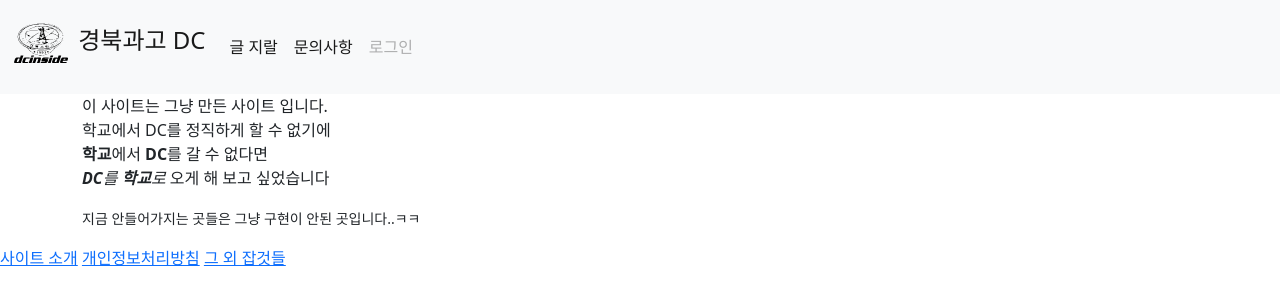
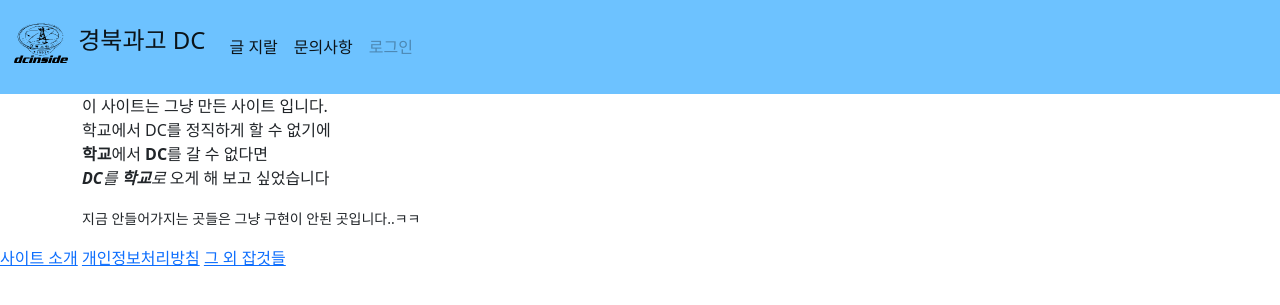
Before and after one commit to minjunasdf/website, a Django app: page / in a window 1280 px wide. Shown: the top 305 px of the page. Run offline with Django 4.2, Linux system fonts and the light colour scheme; some libraries are stand-ins or nearby versions.

Commit message:
사이트 환경 수정

```diff
--- a/templates/text_base.html
+++ b/templates/text_base.html
@@ -12,7 +12,7 @@
 
   <body>
     <header>
-      <nav class="navbar navbar-expand bg-light">
+      <nav class="navbar navbar-expand" style="background-color: #6dc2ff;">
         <div class="container-fluid">
           <a class="navbar-brand" href="{% url 'mainpage:index' %}">
             <h4>
```
